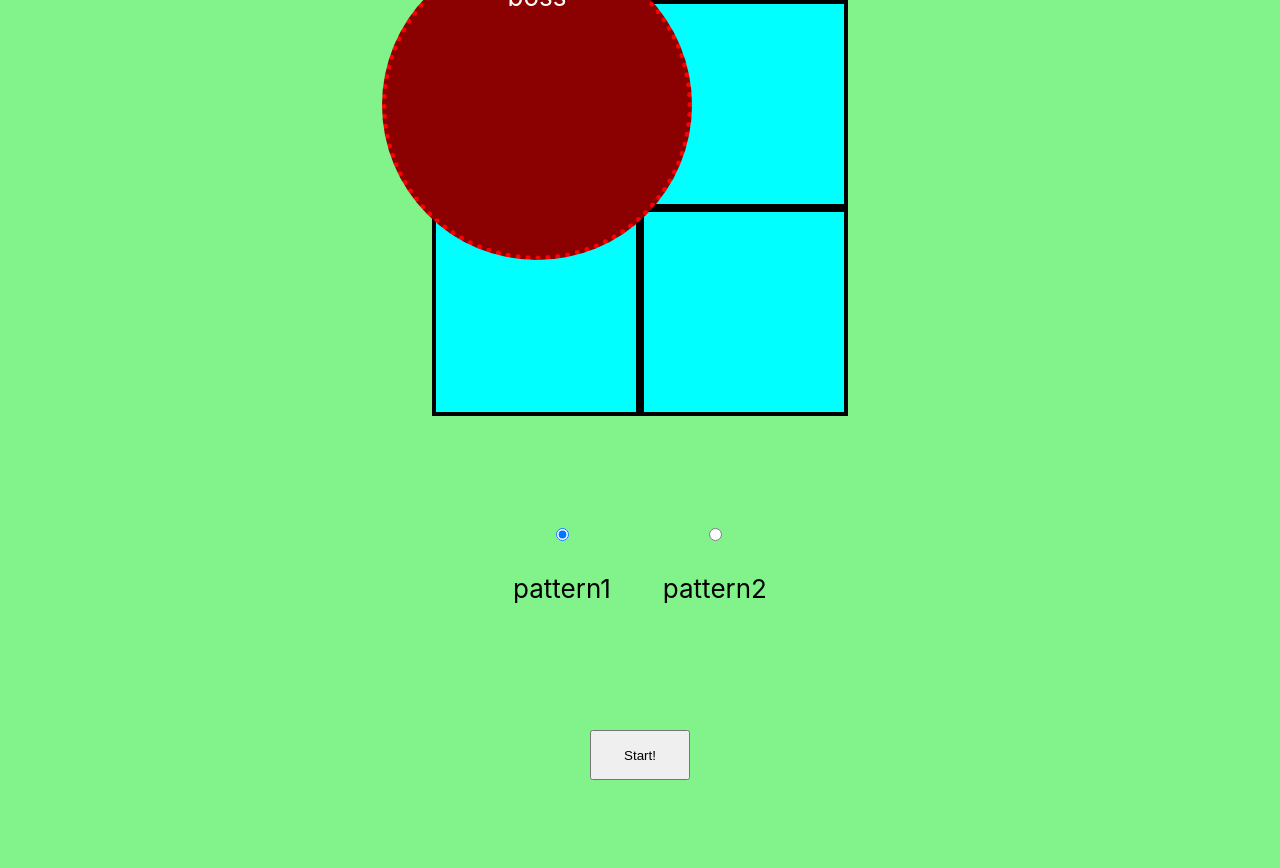
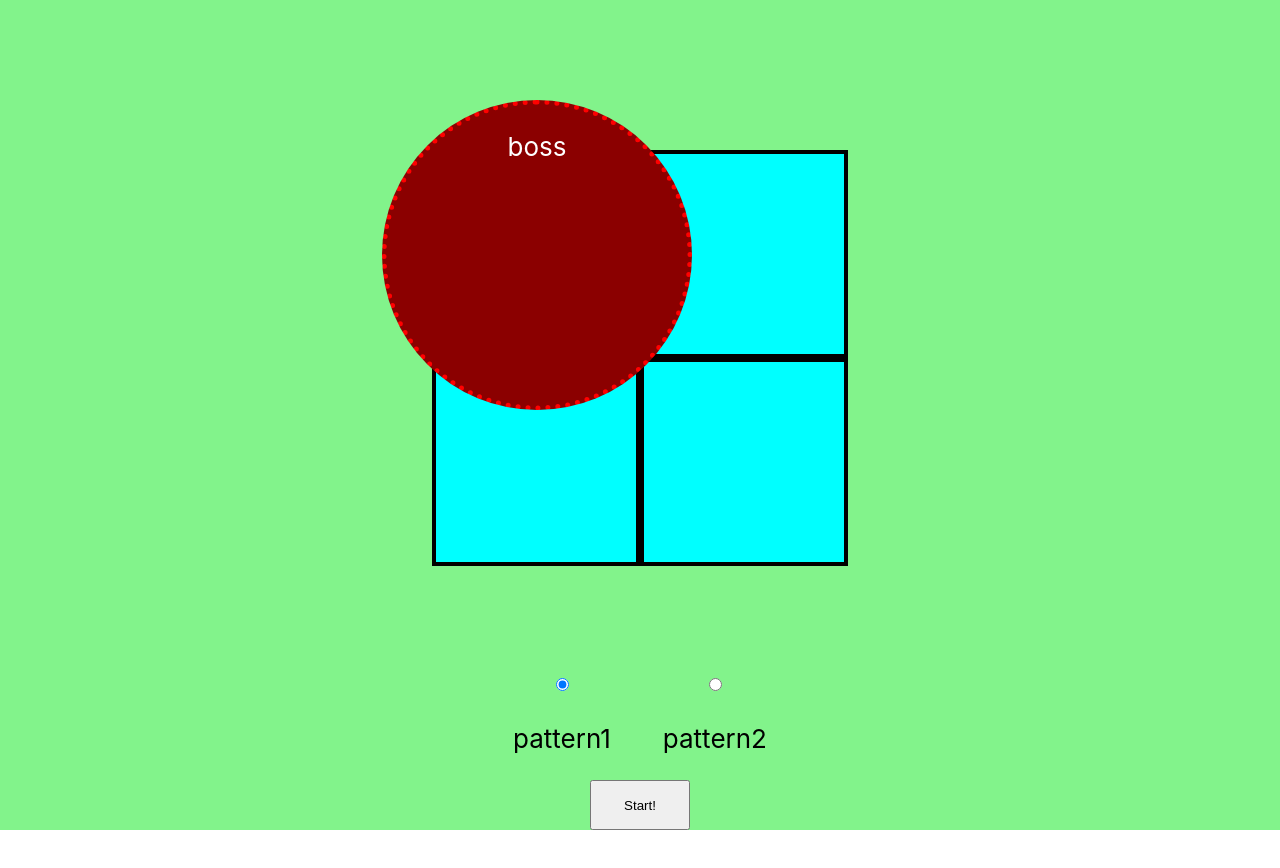
Before and after one commit to yuu-sky20/gabugabu, a React (Create React App) app: page / in a window 1280 px wide. Shown: the top 868 px of the page. After the commit the page ends 830 px from the top, so only its background shows below. Built offline with nearby package versions, Linux system fonts and the light colour scheme.

Commit message:
open space above.

```diff
--- a/src/App.css
+++ b/src/App.css
@@ -74,7 +74,6 @@
 }
 
 .start-btn {
-  margin: 100px;
   width: 100px;
   height: 50px;
 }
@@ -90,6 +89,9 @@
     height: 200px;
     border-radius: 200px;
   }
+  .stage {
+    margin-top: 50px;
+  }
 }
 
 @media screen and (min-width: 960px) {
@@ -102,4 +104,7 @@
     height: 300px;
     border-radius: 300px;
   }
+  .stage {
+    margin-top: 150px;
+  }
 }
```
